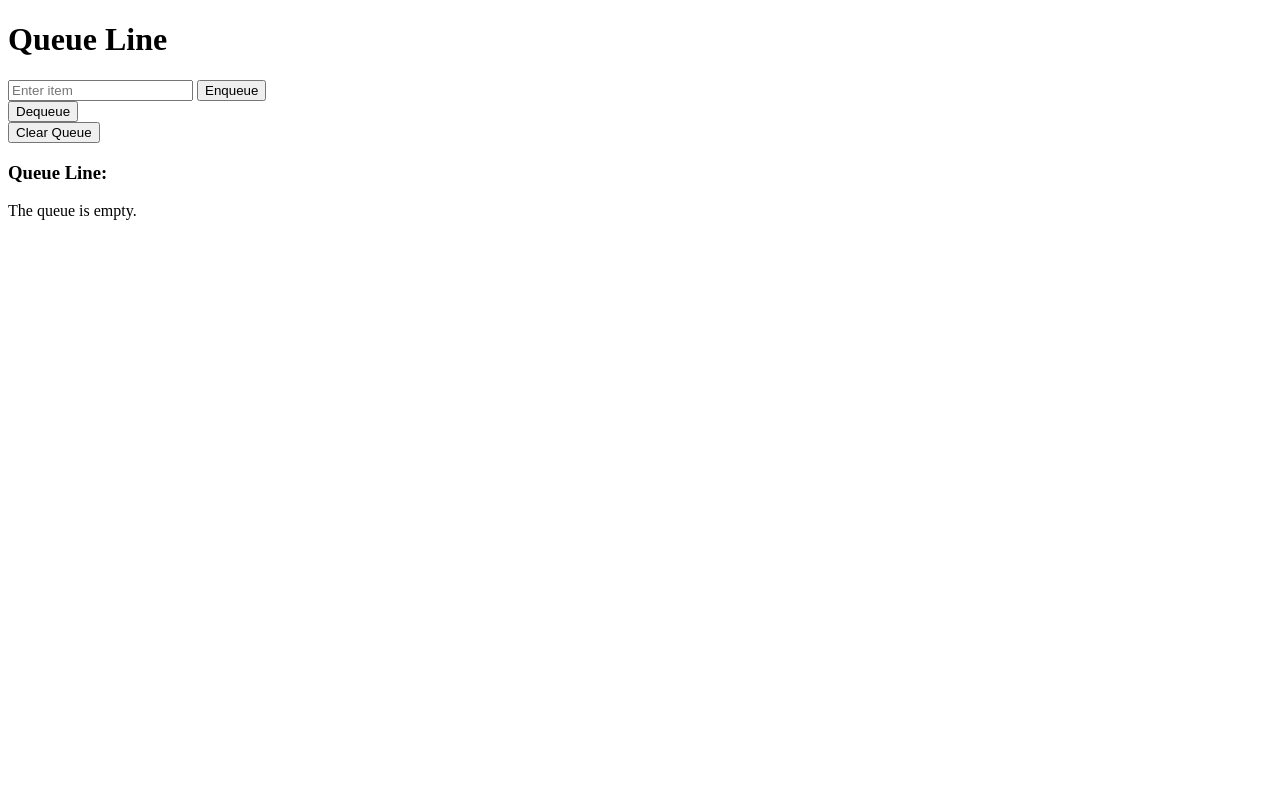
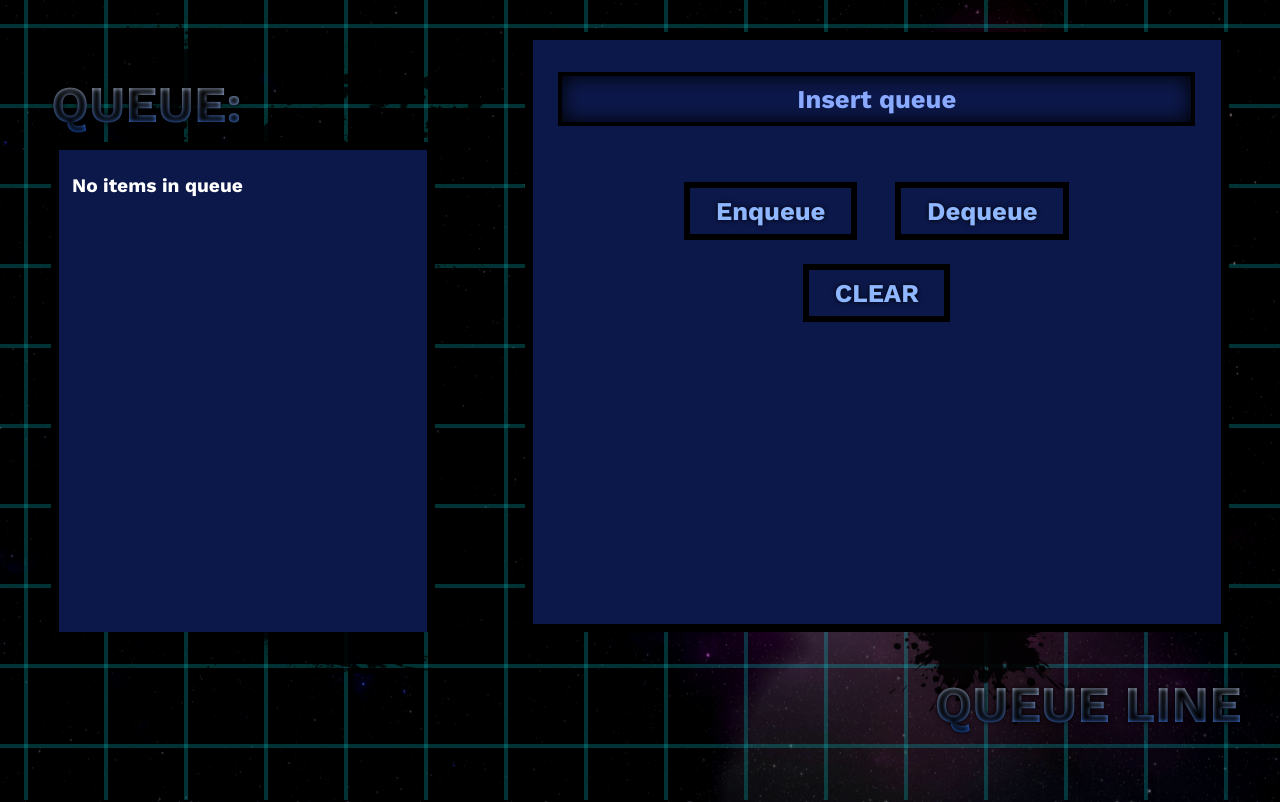
Before and after one commit to We-Do-Not-Belong-In-This-Organization/wdnbits_portfolio, a Flask app: page /queue in a window 1280 px wide. Before the commit the page ends 220 px from the top, so only its background shows below. Run offline with Flask 3, Linux system fonts and the light colour scheme.

Commit message:
major changes in queue.html

```diff
--- a/app.py
+++ b/app.py
@@ -43,10 +43,10 @@ def works():
 
 # ---- queue system ----
 
+
 @website.route('/queue')
 def queue_page():
-    return render_template('queue.html', queue_items=queue_line.display())
-
+    return render_template('queue.html', queue_line=queue_line.display())
 
 @website.route('/enqueue', methods=['POST'])
 def enqueue():
@@ -55,18 +55,16 @@ def enqueue():
         queue_line.enqueue(item)
     return redirect(url_for('queue_page'))
 
-
 @website.route('/dequeue', methods=['POST'])
 def dequeue():
-    if not queue_line.is_empty():
-        queue_line.dequeue()
+    queue_line.dequeue()
     return redirect(url_for('queue_page'))
-
 
 @website.route('/clear_queue', methods=['POST'])
 def clear_queue():
     queue_line.clear()
     return redirect(url_for('queue_page'))
+
 
 # =====================================================
 # DEQUE System (no changes)
@@ -126,9 +124,8 @@ def project():
 # 🔹 Route for each member’s HTML
 @website.route("/profile/<name>")
 def profile_member(name):
-    print("🔍 Trying to open:", f"member_profiles/{name}.html")
     try:
-        return render_template(f"member_profiles/{name}.html")
+        return render_template(f"member_profiles/{name}.html", member=name)
     except Exception as e:
         print("⚠️ Error:", e)
         return "Profile not found", 404
--- a/static/script.js
+++ b/static/script.js
@@ -65,3 +65,9 @@ characters.forEach(char => {
   }
 
 });
+
+// ------------------- QUEUE PAGE ENQUEUE ANIMATION -------------------
+  const queueBox = document.querySelector('.queue-box');
+  if (queueBox) {
+    queueBox.scrollTop = queueBox.scrollHeight;
+  }
--- a/static/styles.css
+++ b/static/styles.css
@@ -595,22 +595,196 @@ footer .tagline { margin-top: 10px; font-style: italic; color: #e0f7fa; }
 /* ----- icon ----- */
 
 .icon {
-  width: 30px;
-  height: 30px;
+  width: 22px;
+  height: 22px;
   vertical-align: middle;
   margin-right: 8px;
-  filter: drop-shadow(0 0 4px #ffffff);
+  filter: drop-shadow(0 0 4px #9cb3ff);
   transition: transform 0.2s ease;
 }
 
 .bullet-contacts ul li a {
-  display: relative;
+  display: flex;
   align-items: center;
-  gap: 10px;
+  gap: 8px;
   text-decoration: none;
-  color: #ffffff;
+  color: #9cf1ff;
 }
 
 .bullet-contacts ul li a:hover .icon {
   transform: scale(1.15);
 }
+
+/* Queue Page Styles */
+
+.queue-body {
+  font-family: 'Work Sans', sans-serif;
+  overflow: hidden !important; /* prevent page overflow */
+  height: auto;
+  margin: 0;
+  padding: 0;
+  box-sizing: border-box;
+}
+
+.queue-wrapper {
+  width: 100vw;
+  height: 100vh;
+  display: flex;
+  justify-content: space-between;
+  padding: 4vh 4vw;
+  z-index: 3;
+  position: relative;
+  box-sizing: border-box;
+}
+
+/* SPLATTER DECORATIONS */
+.queue-splatter {
+  position: absolute;
+  width: 600px;
+  opacity: 0.9;
+  z-index: 1;
+  pointer-events: none;
+}
+
+.queue-splatter.top-left  { top: 0; left: 0; transform: scale(1); }
+.queue-splatter.top-right { top: 0; right: 0; transform: scale(-1, 1); }
+.queue-splatter.bottom-left  { bottom: 0; left: 0; transform: scale(1, -1); }
+.queue-splatter.bottom-right { bottom: 0; right: 0; transform: scale(-1, -1); }
+
+/* LEFT PANEL */
+.queue-panel-left {
+  width: 30vw;
+  height: 75vh;
+  overflow: hidden;
+  box-sizing: border-box;
+}
+
+.queue-title-big {
+  font-size: 4vw;
+  font-weight: 900;
+  background: linear-gradient(to bottom, #ffffff, #1962e9);
+  -webkit-background-clip: text;
+  -webkit-text-fill-color: transparent;
+  margin-bottom: 1vh;
+  text-shadow: 0 0 5px #000;
+  font-family: 'Work Sans', sans-serif;
+}
+
+/* QUEUE BOX WITH SCROLLING */
+.queue-box {
+  background-color: #0c184a;
+  width: 100%;
+  height: 75vh;          /* fixed height */
+  border: 8px solid #000;
+  padding: 2vh 1vw;
+  overflow-y: scroll;      /* scroll vertically if needed */
+  overflow-x: hidden;
+  box-sizing: border-box;
+  font-family: 'Work Sans', sans-serif;
+}
+
+/* CUSTOM SCROLLBAR */
+.queue-box::-webkit-scrollbar {
+  width: 8px;
+}
+
+.queue-box::-webkit-scrollbar-track {
+  background: #0c184a;
+}
+
+.queue-box::-webkit-scrollbar-thumb {
+  background-color: #1962e9;
+  border-radius: 4px;
+  border: 2px solid #0c184a;
+}
+
+/* QUEUE ITEMS */
+.queue-item,
+.empty-text {
+  font-size: 1.5vw;
+  margin: 1vh 0;
+  white-space: nowrap;       /* single line per item */
+  overflow: hidden;          /* hide extra text */
+  text-overflow: ellipsis;   /* show "..." for long items */
+  font-family: 'Work Sans', sans-serif;
+  color: #fff;
+}
+
+/* RIGHT PANEL */
+.queue-panel-right {
+  width: 55vw;
+  height: 75vh;
+  background-color: #0c184a;
+  border: 8px solid #000;
+  padding: 2vh 2vw;
+  overflow: hidden;
+  box-sizing: border-box;
+}
+
+/* INPUT BOX */
+.queue-input-custom {
+  width: 100%;
+  font-size: 2vw;
+  padding: 1vh 1vw;
+  margin: 2vh 0;
+  border: 4px solid #000;
+  background-color: #0c184a;
+  color: white;
+  text-align: center;
+  box-shadow: 0 0 20px #000 inset;
+  max-width: 100%;
+  box-sizing: border-box;
+  font-family: 'Work Sans', sans-serif;  /* input now uses Work Sans */
+}
+
+.queue-input-custom::placeholder {
+  color: #89aaff;
+}
+
+/* BUTTONS */
+.queue-buttons {
+  display: flex;
+  justify-content: center;
+  gap: 3vw;
+  margin-top: 5vh;
+  flex-wrap: wrap;  /* wrap buttons if needed */
+}
+
+.queue-btn {
+  font-size: 2vw;
+  font-weight: 800;
+  padding: 1vh 2vw;
+  background-color: #0c184a;
+  border: 6px solid black;
+  color: #8fb7ff;
+  cursor: pointer;
+  text-shadow: 0px 0px 5px #000;
+  transition: 0.2s ease;
+  font-family: 'Work Sans', sans-serif;
+}
+
+.queue-btn:hover {
+  transform: scale(1.07);
+  color: white;
+  text-shadow: 0px 0px 10px #5aa0ff;
+}
+
+.queue-btn.clear {
+  display: block;
+  margin: 3vh auto;
+}
+
+/* FOOTER TITLE */
+.queue-footer-title {
+  position: fixed;
+  bottom: 3vh;
+  right: 3vw;
+  font-size: 4vw;
+  font-weight: 900;
+  background: linear-gradient(to bottom, #ffffff, #1962e9);
+  -webkit-background-clip: text;
+  -webkit-text-fill-color: transparent;
+  z-index: 5;
+  text-shadow: 0 0 5px #000;
+  font-family: 'Work Sans', sans-serif;
+}
--- a/templates/deque.html
+++ b/templates/deque.html
@@ -4,7 +4,7 @@
   <meta charset="UTF-8">
   <meta name="viewport" content="width=device-width, initial-scale=1.0">
   <title>Deque</title>
-  <!-- removed {{ url_for('static', filename='styles.css') }} in href-->
+  <link rel="stylesheet" href="{{ url_for('static', filename='styles.css') }}">
   <link rel="stylesheet" href="">
 </head>
 <body>
--- a/templates/member_profiles/ced.html
+++ b/templates/member_profiles/ced.html
@@ -2,7 +2,7 @@
 <html lang="en">
 <head>
   <meta charset="UTF-8">
-  <title>CEDRIQUE Profile</title>
+  <title>Cedrique's Profile</title>
   <link rel="stylesheet" href="{{ url_for('static', filename='styles.css') }}">
 </head>
 <body class="member">
--- a/templates/member_profiles/deqs.html
+++ b/templates/member_profiles/deqs.html
@@ -2,7 +2,7 @@
 <html lang="en">
 <head>
   <meta charset="UTF-8">
-  <title>AERON Profile</title>
+  <title>Aeron's Profile</title>
   <link rel="stylesheet" href="{{ url_for('static', filename='styles.css') }}">
 </head>
 <body class="member">
--- a/templates/member_profiles/hassan.html
+++ b/templates/member_profiles/hassan.html
@@ -2,7 +2,7 @@
 <html lang="en">
 <head>
   <meta charset="UTF-8">
-  <title>HASSAN Profile</title>
+  <title>Hassan's Profile</title>
   <link rel="stylesheet" href="{{ url_for('static', filename='styles.css') }}">
 </head>
 <body class="member">
--- a/templates/member_profiles/ian.html
+++ b/templates/member_profiles/ian.html
@@ -2,7 +2,7 @@
 <html lang="en">
 <head>
   <meta charset="UTF-8">
-  <title>IAN Profile</title>
+  <title>Rafael's Profile</title>
   <link rel="stylesheet" href="{{ url_for('static', filename='styles.css') }}">
 </head>
 <body class="member">
--- a/templates/member_profiles/james.html
+++ b/templates/member_profiles/james.html
@@ -2,7 +2,7 @@
 <html lang="en">
 <head>
   <meta charset="UTF-8">
-  <title>JAMES Profile</title>
+  <title>James' Profile</title>
   <link rel="stylesheet" href="{{ url_for('static', filename='styles.css') }}">
 </head>
 <body class="member">
--- a/templates/member_profiles/jayvee.html
+++ b/templates/member_profiles/jayvee.html
@@ -2,7 +2,7 @@
 <html lang="en">
 <head>
   <meta charset="UTF-8">
-  <title>JAYVEE Profile</title>
+  <title>Jayvee's Profile</title>
   <link rel="stylesheet" href="{{ url_for('static', filename='styles.css') }}">
 </head>
 <body class="member">
--- a/templates/member_profiles/jed.html
+++ b/templates/member_profiles/jed.html
@@ -2,7 +2,7 @@
 <html lang="en">
 <head>
   <meta charset="UTF-8">
-  <title>JEDRICK Profile</title>
+  <title>Jedrick's Profile</title>
   <link rel="stylesheet" href="{{ url_for('static', filename='styles.css') }}">
 </head>
 <body class="member">
--- a/templates/member_profiles/laei.html
+++ b/templates/member_profiles/laei.html
@@ -2,7 +2,7 @@
 <html lang="en">
 <head>
   <meta charset="UTF-8">
-  <title>JEDRICK Profile</title>
+  <title>Laei's Profile</title>
   <link rel="stylesheet" href="{{ url_for('static', filename='styles.css') }}">
 </head>
 <body class="member">
--- a/templates/member_profiles/marx.html
+++ b/templates/member_profiles/marx.html
@@ -2,7 +2,7 @@
 <html lang="en">
 <head>
   <meta charset="UTF-8">
-  <title>JEDRICK Profile</title>
+  <title>Marxius' Profile</title>
   <link rel="stylesheet" href="{{ url_for('static', filename='styles.css') }}">
 </head>
 <body class="member">
--- a/templates/member_profiles/matt.html
+++ b/templates/member_profiles/matt.html
@@ -2,7 +2,7 @@
 <html lang="en">
 <head>
   <meta charset="UTF-8">
-  <title>JEDRICK Profile</title>
+  <title>Matthew's Profile</title>
   <link rel="stylesheet" href="{{ url_for('static', filename='styles.css') }}">
 </head>
 <body class="member">
--- a/templates/profile.html
+++ b/templates/profile.html
@@ -22,11 +22,6 @@
 
     <footer>
       <ul>
-        <li>
-          <a href="/project" style="color:#9cf1ff; text-decoration:none; margin-top:50px; display:inline-block;">
-        ← Works
-          </a>
-      </li>
       <li>
         <a href="/" style="color:#9cf1ff; text-decoration:none; margin-top:50px; display:inline-block;">
         ← Back to Title
--- a/templates/queue.html
+++ b/templates/queue.html
@@ -4,34 +4,57 @@
   <meta charset="UTF-8">
   <meta name="viewport" content="width=device-width, initial-scale=1.0">
   <title>Queue</title>
-  <!-- removed {{ url_for('static', filename='styles.css') }} in href-->
-  <link rel="stylesheet" href="">
+  <link rel="stylesheet" href="{{ url_for('static', filename='styles.css') }}">
 </head>
-<body>
-    <h1>Queue Line</h1>
+<body class="queue-body">
 
-    <form action="/enqueue" method="post">
-        <input type="text" name="user_enqueue" placeholder="Enter item" required>
-        <button type="submit">Enqueue</button>
-    </form>
+  <!-- SPLATTER BACKGROUND -->
+  <img src="{{ url_for('static', filename='images/splat_chdesc.png') }}" class="queue-splatter top-left">
+  <img src="{{ url_for('static', filename='images/splat_name.png') }}" class="queue-splatter top-right">
+  <img src="{{ url_for('static', filename='images/splat_qline.png') }}" class="queue-splatter bottom-left">
+  <img src="{{ url_for('static', filename='images/splat_enqueue.png') }}" class="queue-splatter bottom-right">
 
-    <form action="/dequeue" method="post">
-        <button type="submit">Dequeue</button>
-    </form>
+  <div class="queue-wrapper">
 
-    <form action="/clear_queue" method="post">
-        <button type="submit">Clear Queue</button>
-    </form>
+    <!-- LEFT PANEL -->
+    <div class="queue-panel-left">
+      <h2 class="queue-title-big">QUEUE:</h2>
+      <div class="queue-box">
+        {% if queue_line %}
+          {% for item in queue_line %}
+            <div class="queue-item">{{ loop.index }}. {{ item }}</div>
+          {% endfor %}
+        {% else %}
+          <p class="empty-text">No items in queue</p>
+        {% endif %}
+      </div>
+    </div>
 
-    <div class="queue_line">
-        <h3>Queue Line:</h3>
-        {% if queue_line %}
-            {% for item in queue_line %}
-                <div class="item">{{ item }}</div>
-            {% endfor %}
-        {% else %}
-            <p>The queue is empty.</p>
-        {% endif %}
+    <!-- RIGHT PANEL -->
+    <div class="queue-panel-right">
+
+      <input type="text" name="user_enqueue" placeholder="Insert queue" form="enqueueForm" class="queue-input-custom">
+
+      <div class="queue-buttons">
+
+        <form id="enqueueForm" action="/enqueue" method="post">
+          <button class="queue-btn">Enqueue</button>
+        </form>
+
+        <form action="/dequeue" method="post">
+          <button class="queue-btn">Dequeue</button>
+        </form>
+      </div>
+
+      <form action="/clear_queue" method="post">
+        <button class="queue-btn clear">CLEAR</button>
+      </form>
+
     </div>
+
+  </div>
+
+  <h2 class="queue-footer-title">QUEUE LINE</h2>
+
 </body>
 </html>
```
Also changed, not shown: templates/project.html (deleted, +0 -47 lines), static/images/rafael.gif, static/images/rafael.png.
